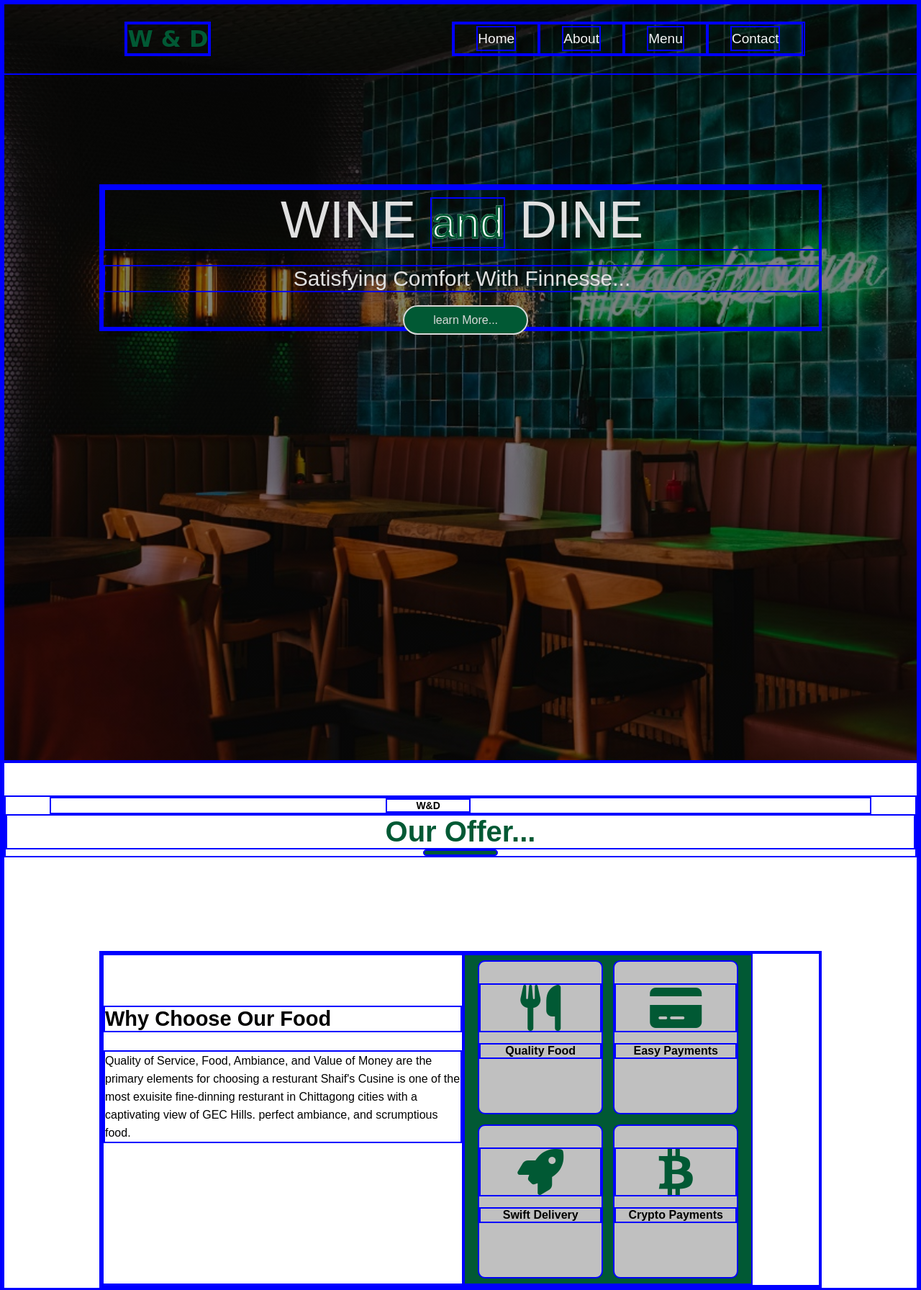
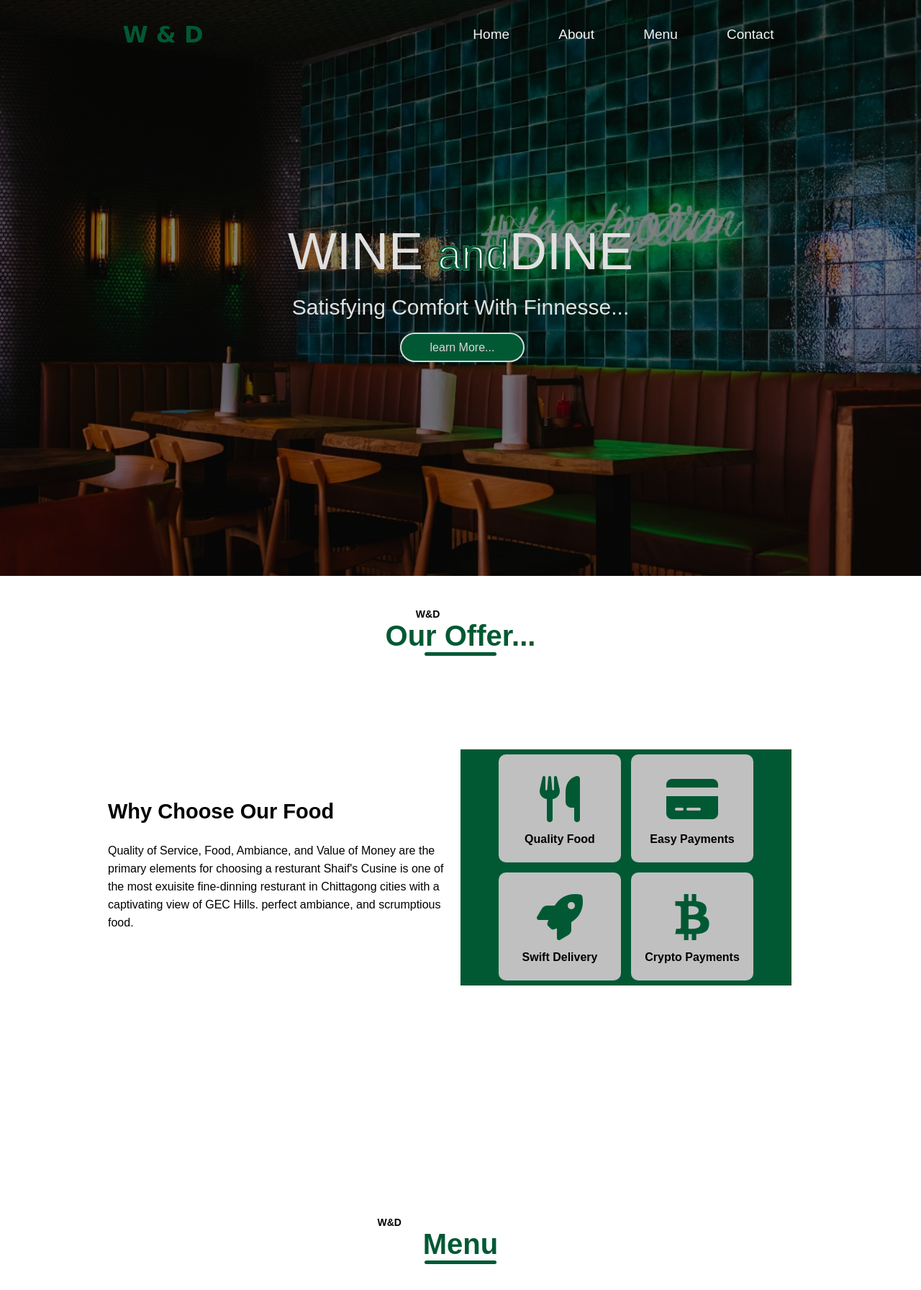
Before and after one commit to Itzdonlexy000/myresturant, a plain HTML site: page index.html in a window 1280 px wide. Shown: the top 1792 px of the page at 72% size. Drawn offline with Linux system fonts and the light colour scheme.

Commit message:
git commit

```diff
--- a/style.css
+++ b/style.css
@@ -5,8 +5,8 @@ Global_styles
 *{
     margin: 0;
     padding: 0;
-    border: 2px solid blue;
-    /* box-sizing: border-box;  */
+    /* border: 2px solid blue;          */
+    box-sizing: border-box;
     font-family: sans-serif;
 }
 
@@ -74,9 +74,6 @@ header{
     position: relative;
     color: whitesmoke;
     font-size: 19px;
-    margin: 0 30px;
-    line-height: 40px;
-    padding: 5px 0;
 }
 
 .nav-links a:before{
@@ -99,7 +96,6 @@ header{
 
 .burger{
      display: none;
-     margin-right: 25px;
      cursor: pointer;
 }
 
@@ -121,7 +117,7 @@ header{
         right: 0;
         height: 90vh;
         top: 12vh;
-        width: 60%;
+        width: 55%;
         background: linear-gradient( #015934 10%,black );
         display: flex;
         flex-direction: column;
@@ -171,14 +167,20 @@ home_section
     background: linear-gradient(rgba(0, 0, 0, 0.5),rgba(0,0,0,0.5)), url(images/background.jpg);
     background-size: cover;
     height: 100vh;
-    padding-top: 250px;
+    display: flex;
+    align-items: center;
 }
 .first-section .container{
     width: 1000px;
     margin: auto;
+    display: flex;
+    justify-content: center;
 }
 
 @media screen and (max-width:950px) {
+    .first-section{
+        height: 100vh;
+    }
     .first-section .container{
         width: fit-content;
         margin: auto;
@@ -277,7 +279,7 @@ about_section_starts
 
 .second-section{
     max-width: 100%;
-    min-height: 90vh;
+    min-height: 100vh;
     background: white;
     color: black;
 }
@@ -286,6 +288,9 @@ about_section_starts
     max-width: 1000px;
     margin: auto;
     margin-top: 130px;
+    display: flex;
+    justify-content: space-around;
+    align-items: center;
 }
 
 .second-section-title{
@@ -301,6 +306,7 @@ about_section_starts
 
 .second-section-text{
     flex: 0 0 50%;
+    padding: 10px;
     padding-top: 70px;
 }
 
@@ -308,7 +314,10 @@ about_section_starts
     .second-section-text{
         flex: 0 0 100%;
         text-align: center;
-        padding: 20px 50px;
+        padding: 20px 40px;
+    }
+    .container{
+        display: block;
     }
 }
 
@@ -324,9 +333,9 @@ about_section_starts
 
 
 .second-section .boxes{
-    flex: 0 0 40%;
+    flex: 0 0 46%;
     width: 100%;
-    min-height: 320px;
+    min-height: 300px;
     display: flex;
     flex-wrap: wrap;
     justify-content: center;
@@ -339,7 +348,6 @@ about_section_starts
     }
 }
 .second-section .box{
-    /* display: flex; */
     background-color:silver;
     width: 170px;
     height: 150px;
@@ -587,7 +595,7 @@ contact_us
     padding: 20px;
     background-color: pink;
     display: flex;
-    justify-content: space-around;
+    justify-content: center;
     align-items: center;
 }
 
```
Also changed, not shown: index.html (+1 -1 lines).
